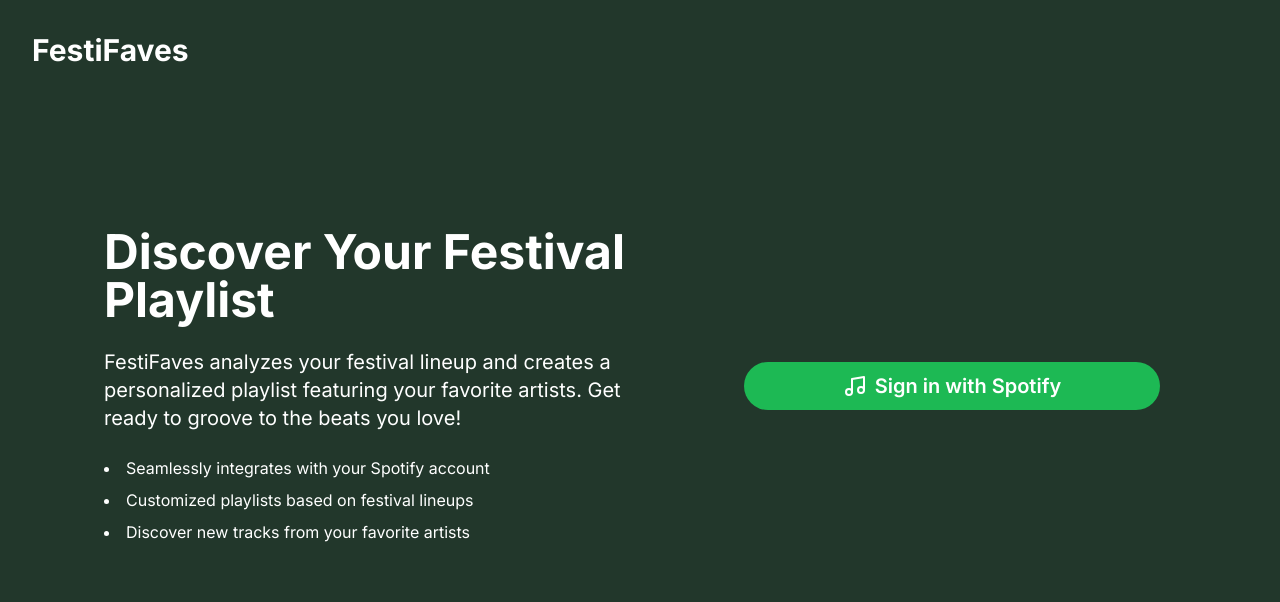
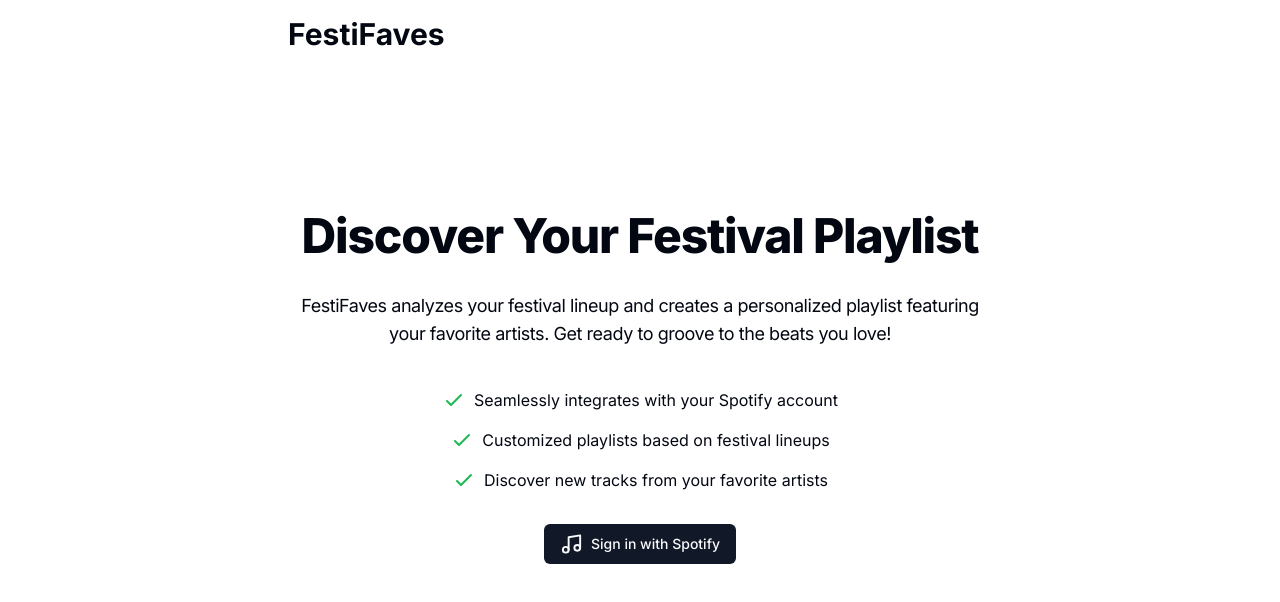
Before and after one commit to jasontech1998/festifaves, a Next.js app: page / in a window 1280 px wide. Shown: the top 602 px of the page. Built offline with nearby package versions, Linux system fonts and the light colour scheme; no server answers.

Commit message:
some styling updates

```diff
--- a/app/globals.css
+++ b/app/globals.css
@@ -5,64 +5,47 @@
 @layer base {
   :root {
     --background: 0 0% 100%;
-      --foreground: 222.2 84% 4.9%;
-
+    --foreground: 224 71.4% 4.1%;
     --card: 0 0% 100%;
-      --card-foreground: 222.2 84% 4.9%;
-
+    --card-foreground: 224 71.4% 4.1%;
     --popover: 0 0% 100%;
-      --popover-foreground: 222.2 84% 4.9%;
-
-      --primary: 222.2 47.4% 11.2%;
-      --primary-foreground: 210 40% 98%;
-
-      --secondary: 210 40% 96.1%;
-      --secondary-foreground: 222.2 47.4% 11.2%;
-
-      --muted: 210 40% 96.1%;
-      --muted-foreground: 215.4 16.3% 46.9%;
-
-      --accent: 210 40% 96.1%;
-      --accent-foreground: 222.2 47.4% 11.2%;
-
+    --popover-foreground: 224 71.4% 4.1%;
+    --primary: 220.9 39.3% 11%;
+    --primary-foreground: 210 20% 98%;
+    --secondary: 220 14.3% 95.9%;
+    --secondary-foreground: 220.9 39.3% 11%;
+    --muted: 220 14.3% 95.9%;
+    --muted-foreground: 220 8.9% 46.1%;
+    --accent: 220 14.3% 95.9%;
+    --accent-foreground: 220.9 39.3% 11%;
     --destructive: 0 84.2% 60.2%;
-      --destructive-foreground: 210 40% 98%;
-
-      --border: 214.3 31.8% 91.4%;
-      --input: 214.3 31.8% 91.4%;
-      --ring: 222.2 84% 4.9%;
-
+    --destructive-foreground: 210 20% 98%;
+    --border: 220 13% 91%;
+    --input: 220 13% 91%;
+    --ring: 224 71.4% 4.1%;
     --radius: 0.5rem;
   }
 
   .dark {
-      --background: 222.2 84% 4.9%;
-      --foreground: 210 40% 98%;
-
-      --card: 222.2 84% 4.9%;
-      --card-foreground: 210 40% 98%;
-
-      --popover: 222.2 84% 4.9%;
-      --popover-foreground: 210 40% 98%;
-
-      --primary: 210 40% 98%;
-      --primary-foreground: 222.2 47.4% 11.2%;
-
-      --secondary: 217.2 32.6% 17.5%;
-      --secondary-foreground: 210 40% 98%;
-
-      --muted: 217.2 32.6% 17.5%;
-      --muted-foreground: 215 20.2% 65.1%;
-
-      --accent: 217.2 32.6% 17.5%;
-      --accent-foreground: 210 40% 98%;
-
+    --background: 224 71.4% 4.1%;
+    --foreground: 210 20% 98%;
+    --card: 224 71.4% 4.1%;
+    --card-foreground: 210 20% 98%;
+    --popover: 224 71.4% 4.1%;
+    --popover-foreground: 210 20% 98%;
+    --primary: 210 20% 98%;
+    --primary-foreground: 220.9 39.3% 11%;
+    --secondary: 215 27.9% 16.9%;
+    --secondary-foreground: 210 20% 98%;
+    --muted: 215 27.9% 16.9%;
+    --muted-foreground: 217.9 10.6% 64.9%;
+    --accent: 215 27.9% 16.9%;
+    --accent-foreground: 210 20% 98%;
     --destructive: 0 62.8% 30.6%;
-      --destructive-foreground: 210 40% 98%;
-
-      --border: 217.2 32.6% 17.5%;
-      --input: 217.2 32.6% 17.5%;
-      --ring: 212.7 26.8% 83.9%;
+    --destructive-foreground: 210 20% 98%;
+    --border: 215 27.9% 16.9%;
+    --input: 215 27.9% 16.9%;
+    --ring: 216 12.2% 83.9%;
   }
 }
 
--- /dev/null
+++ b/app/home/page.tsx
@@ -0,0 +1,12 @@
+import UploadImage from "@/components/UploadImage";
+
+export default function Page() {
+  return (
+    <div className="flex flex-col items-center justify-center pt-12 px-4 lg:pt-36 sm:px-6 lg:px-8">
+      <h1 className="scroll-m-20 text-center text-3xl font-extrabold tracking-tight lg:text-5xl">
+        Upload your festival image
+      </h1>
+      <UploadImage />
+    </div>
+  );
+}
--- a/app/layout.tsx
+++ b/app/layout.tsx
@@ -2,7 +2,9 @@
 import { Inter as FontSans } from "next/font/google";
 import { SessionProvider } from "@/components/provider";
 import { cn } from "@/lib/utils";
+
 import "./globals.css";
+import { ThemeProvider } from "@/components/theme-provider";
 import Header from "@/components/Header";
 
 const fontSans = FontSans({
@@ -11,8 +13,8 @@
 });
 
 export const metadata: Metadata = {
-  title: "Festival Lineup",
-  description: "Generated by create next app",
+  title: "FestiFaves",
+  description: "Discover your festival playlist",
 };
 
 export default function RootLayout({
@@ -23,15 +25,21 @@
   return (
     <html lang="en">
       <body
-        className={cn(
-          "min-h-screen bg-[#22372B] text-white font-sans antialiased",
-          fontSans.variable
-        )}
+        className={cn("min-h-screen font-sans antialiased", fontSans.variable)}
       >
-        <Header />
-        <main className="flex-grow">
-          <SessionProvider>{children}</SessionProvider>
-        </main>
+        <SessionProvider>
+          <Header />
+          <main className="flex-grow">
+            <ThemeProvider
+              attribute="class"
+              defaultTheme="light"
+              enableSystem
+              disableTransitionOnChange
+            >
+              {children}
+            </ThemeProvider>
+          </main>
+        </SessionProvider>
       </body>
     </html>
   );
--- a/app/page.tsx
+++ b/app/page.tsx
@@ -1,28 +1,39 @@
+import Login from "@/components/Login";
 import React from "react";
-import AuthenticatedAction from "@/components/AuthenticatedAction";
 
 export default function FestiFaves() {
-
   return (
-    <div className="flex flex-col md:flex-row items-center justify-center py-32 p-8 gap-12">
-      <div className="md:w-1/2 max-w-xl">
-        <h2 className="text-4xl md:text-5xl font-bold mb-6">
+    <div className="flex flex-col items-center justify-center pt-12 px-4 lg:pt-36 sm:px-6 lg:px-8">
+      <div className="max-w-3xl w-full space-y-8">
+        <h1 className="scroll-m-20 text-center text-4xl font-extrabold tracking-tight lg:text-5xl">
           Discover Your Festival Playlist
-        </h2>
-        <p className="text-xl mb-6">
+        </h1>
+        <h2 className="scroll-m-20 pb-2 text-center text-lg tracking-tight first:mt-0 mx-8">
           FestiFaves analyzes your festival lineup and creates a personalized
           playlist featuring your favorite artists. Get ready to groove to the
           beats you love!
-        </p>
-        <ul className="list-disc list-inside space-y-2">
-          <li>Seamlessly integrates with your Spotify account</li>
-          <li>Customized playlists based on festival lineups</li>
-          <li>Discover new tracks from your favorite artists</li>
+        </h2>
+        <ul className="text-left list-none space-y-4 mb-8">
+          <li className="flex items-center justify-center">
+            <svg className="h-6 w-6 mr-2 text-[#1DB954]" fill="none" viewBox="0 0 24 24" stroke="currentColor">
+              <path strokeLinecap="round" strokeLinejoin="round" strokeWidth={2} d="M5 13l4 4L19 7" />
+            </svg>
+            Seamlessly integrates with your Spotify account
+          </li>
+          <li className="flex items-center justify-center">
+            <svg className="h-6 w-6 mr-2 text-[#1DB954]" fill="none" viewBox="0 0 24 24" stroke="currentColor">
+              <path strokeLinecap="round" strokeLinejoin="round" strokeWidth={2} d="M5 13l4 4L19 7" />
+            </svg>
+            Customized playlists based on festival lineups
+          </li>
+          <li className="flex items-center justify-center">
+            <svg className="h-6 w-6 mr-2 text-[#1DB954]" fill="none" viewBox="0 0 24 24" stroke="currentColor">
+              <path strokeLinecap="round" strokeLinejoin="round" strokeWidth={2} d="M5 13l4 4L19 7" />
+            </svg>
+            Discover new tracks from your favorite artists
+          </li>
         </ul>
-      </div>
-
-      <div className="md:w-1/2 max-w-md w-full">
-        <AuthenticatedAction />
+        <Login />
       </div>
     </div>
   );
--- a/components/AuthenticatedAction.tsx
+++ /dev/null
@@ -1,18 +0,0 @@
-"use client";
-
-import React from 'react';
-import { useSession } from 'next-auth/react';
-import Login from '@/components/Login';
-import UploadFestivalButton from '@/components/UploadFestivalButton';
-
-const AuthenticatedAction: React.FC = () => {
-  const { data: session } = useSession();
-
-  if (!session) {
-    return <Login />;
-  }
-
-  return <UploadFestivalButton />;
-};
-
-export default AuthenticatedAction;
--- a/components/Header.tsx
+++ b/components/Header.tsx
@@ -1,16 +1,19 @@
-import React from 'react';
-import Link from 'next/link';
+"use client";
 
-const Header: React.FC = () => {
+import Link from "next/link";
+import { Button } from "@/components/ui/button";
+import { signOut, useSession } from "next-auth/react";
+
+export default function Header() {
+  const { data: session } = useSession();
   return (
-    <header className="p-8">
-      <nav>
-        <Link href="/" className="text-3xl font-bold text-white hover:text-gray-300 transition-colors">
+    <header className="py-4 px-6">
+      <div className="container max-w-3xl mx-auto flex justify-between items-center">
+        <Link href="/" className="text-3xl font-bold">
           FestiFaves
         </Link>
-      </nav>
+        {session && <Button  onClick={() => signOut({callbackUrl: '/'})}>Sign Out</Button>}
+      </div>
     </header>
   );
-};
-
-export default Header;
+}
--- a/components/Login.tsx
+++ b/components/Login.tsx
@@ -6,10 +6,10 @@
 
 export default function Login() {
   return (
-    <div className="m-4 flex flex-col">
+    <div className="m-4 flex flex-col items-center">
       <Button
-        className="w-full bg-[#1DB954] hover:bg-[#1ed760] text-white py-6 text-xl font-semibold transition-all duration-300 ease-in-out transform hover:scale-105 rounded-full flex items-center justify-center"
-        onClick={() => signIn()}
+        className="w-48 flex items-center justify-center"
+        onClick={() => signIn("spotify", { callbackUrl: "/home" })}
       >
         <Music className="mr-2 h-6 w-6" />
         Sign in with Spotify
--- a/components/UploadFestivalButton.tsx
+++ b/components/UploadImage.tsx
@@ -4,8 +4,9 @@
 import { useRouter } from "next/navigation";
 import { Upload } from "lucide-react";
 import { useSession } from "next-auth/react";
+import { Button } from "./ui/button";
 
-const UploadFestivalButton: React.FC = () => {
+const UploadImage: React.FC = () => {
   const [isLoading, setIsLoading] = useState(false);
   const [fileName, setFileName] = useState<string | null>(null);
   const { data: session } = useSession();
@@ -97,15 +98,9 @@
   };
 
   return (
-    <div className="bg-white rounded-lg shadow-lg p-6 max-w-md w-full">
-      <h2 className="text-3xl font-semibold mb-4 text-center text-gray-800">
-        Hi, {session?.user?.name}
-      </h2>
-      <h3 className="text-2xl font-semibold mb-4 text-center text-gray-800">
-        Upload Festival Lineup
-      </h3>
-      <p className="mb-6 text-center text-gray-600">
-        Upload an image of your festival lineup to generate a list of artists!
+    <div className="">
+      <p className="leading-7 my-6">
+        Upload a png or jpeg of your festival lineup to generate a list of artists!
       </p>
       <input
         type="file"
@@ -114,13 +109,13 @@
         accept="image/png,image/jpeg"
         className="hidden"
       />
-      <button
+      <Button
         onClick={() => fileInputRef.current?.click()}
-        className="w-full bg-blue-500 hover:bg-blue-600 text-white py-3 px-4 rounded-full text-lg font-semibold transition-all duration-300 ease-in-out transform hover:scale-105 flex items-center justify-center mb-4"
+        className="w-full mb-4"
       >
         <Upload className="mr-2 h-5 w-5" />
         Select Image
-      </button>
+      </Button>
       {fileName && (
         <p className="text-center text-gray-600 mb-4">
           Selected file: {fileName}
@@ -138,4 +133,4 @@
   );
 };
 
-export default UploadFestivalButton;
+export default UploadImage;
--- /dev/null
+++ b/components/theme-provider.tsx
@@ -0,0 +1,9 @@
+"use client"
+
+import * as React from "react"
+import { ThemeProvider as NextThemesProvider } from "next-themes"
+import { type ThemeProviderProps } from "next-themes/dist/types"
+
+export function ThemeProvider({ children, ...props }: ThemeProviderProps) {
+  return <NextThemesProvider {...props}>{children}</NextThemesProvider>
+}
--- a/package.json
+++ b/package.json
@@ -18,6 +18,7 @@
     "lucide-react": "^0.396.0",
     "next": "14.2.4",
     "next-auth": "^4.24.7",
+    "next-themes": "^0.3.0",
     "openai": "^4.52.0",
     "react": "^18",
     "react-dom": "^18",
```
Also changed, not shown: 1 other file (tests, documents, lock files or other folders). Lines whose indentation alone changed are shown as unchanged.
